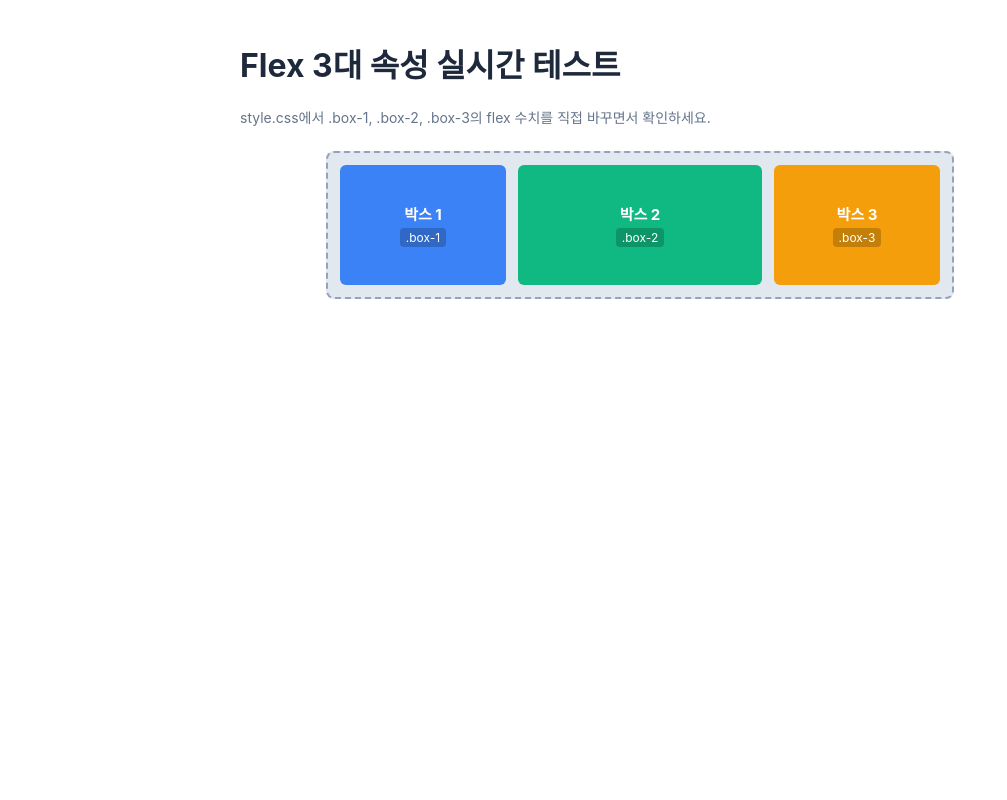
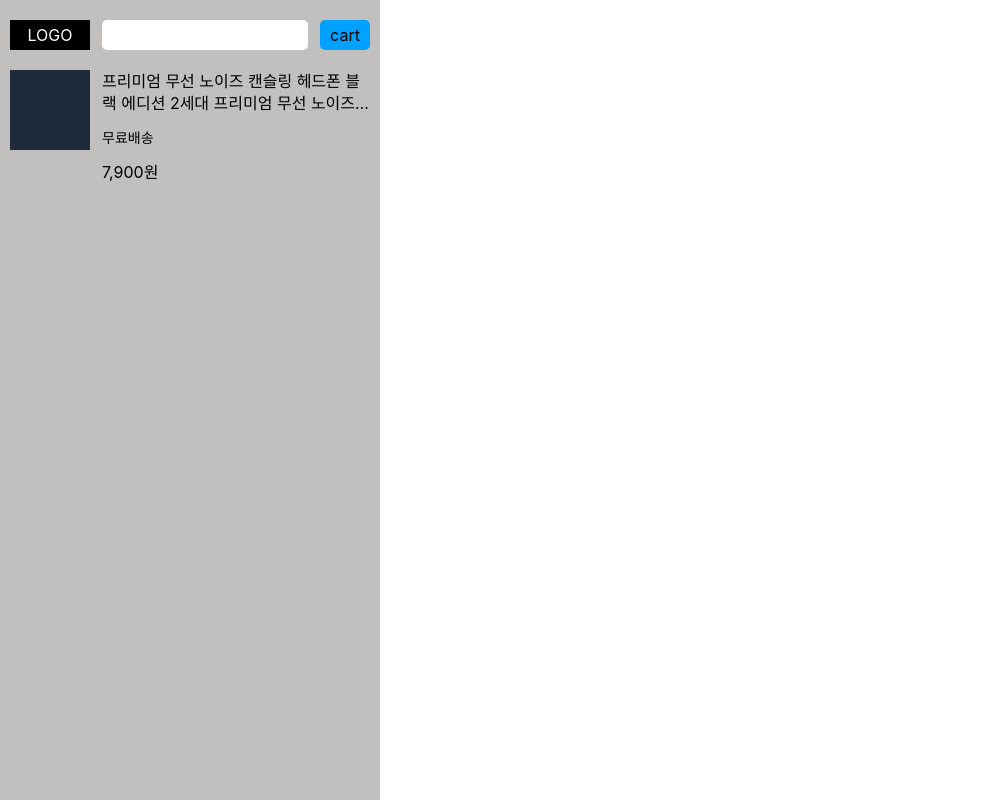
Before and after one commit to hyeinkim1223/example, a React (Create React App) app: page / in a window 1280 px wide. Shown: the whole page, without its empty margins (0-1007 px from the left). Built offline with nearby package versions, Linux system fonts and the light colour scheme.

Commit message:
Flex, Grid 예제

```diff
--- a/src/App.js
+++ b/src/App.js
@@ -1,36 +1,13 @@
 import './App.css';
+import Flex from './component/Flex';
+import GridExample from './component/GridExample';
 
 function App() {
-    return (
-        <>
-            <div className="container">
-                <h1>Flex 3대 속성 실시간 테스트</h1>
-                <p className="guide">
-                    style.css에서 .box-1, .box-2, .box-3의 flex 수치를 직접 바꾸면서 확인하세요.
-                </p>
-
-                {/* 부모 컨테이너 너비 제어용 래퍼 */}
-                <div className="parent-wrapper">
-                    <div className="flex-container">
-                        <div className="box box-1">
-                            <span className="title">박스 1</span>
-                            <span className="css-text">.box-1</span>
-                        </div>
-
-                        <div className="box box-2">
-                            <span className="title">박스 2</span>
-                            <span className="css-text">.box-2</span>
-                        </div>
-
-                        <div className="box box-3">
-                            <span className="title">박스 3</span>
-                            <span className="css-text">.box-3</span>
-                        </div>
-                    </div>
-                </div>
-            </div>
-        </>
-    );
+  return (
+    <>
+      <GridExample />
+    </>
+  );
 }
 
 export default App;
--- /dev/null
+++ b/src/component/Flex.css
@@ -0,0 +1,92 @@
+/* =========================================================
+   [직접 만지는 곳] flex-grow, flex-shrink, flex-basis 테스트
+   ========================================================= */
+
+/* 1번 파란 박스 */
+.box-1 {
+    background-color: #3b82f6;
+    flex-grow: 0;
+    flex-shrink: 1;
+    flex-basis: 150px;
+}
+
+/* 2번 초록 박스 (기본적으로 여백 챙겨 먹게 설정) */
+.box-2 {
+    background-color: #10b981;
+    flex-grow: 1;
+    flex-shrink: 1;
+    flex-basis: 150px;
+}
+
+/* 3번 주황 박스 (기본적으로 찌그러짐 방지 설정) */
+.box-3 {
+    background-color: #f59e0b;
+    flex-grow: 0;
+    flex-shrink: 0;
+    flex-basis: 150px;
+}
+
+/* =========================================================
+   Flex 부모 컨테이너 설정
+   ========================================================= */
+.flex-container {
+    display: flex;
+    /* 줄바꿈 테스트를 하려면 아래 주석을 풀어보세요 */
+    /* flex-wrap: wrap; */
+
+    /* [테스트]: 400px(비좁을 때 shrink 확인) / 800px(여유 있을 때 grow 확인) */
+    width: 600px;
+    min-height: 120px;
+    background-color: #e2e8f0;
+    border: 2px dashed #94a3b8;
+    border-radius: 8px;
+    padding: 12px;
+    gap: 12px;
+}
+
+/* =========================================================
+   공통 레이아웃 & 텍스트 스타일링
+   ========================================================= */
+.container {
+    max-width: 800px;
+    margin: 40px auto;
+    font-family: -apple-system, BlinkMacSystemFont, "Segoe UI", Roboto, sans-serif;
+    color: #1e293b;
+}
+
+.guide {
+    font-size: 14px;
+    color: #64748b;
+    margin: 8px 0 24px 0;
+}
+
+.parent-wrapper {
+    display: flex;
+    justify-content: center;
+}
+
+.box {
+    display: flex;
+    flex-direction: column;
+    align-items: center;
+    justify-content: center;
+    color: white;
+    border-radius: 6px;
+    min-height: 90px;
+    padding: 8px;
+    text-align: center;
+    transition: all 0.2s ease-out;
+}
+
+.box .title {
+    font-weight: bold;
+    font-size: 15px;
+    margin-bottom: 4px;
+}
+
+.box .css-text {
+    font-size: 12px;
+    background: rgba(0, 0, 0, 0.2);
+    padding: 2px 6px;
+    border-radius: 4px;
+}
--- /dev/null
+++ b/src/component/Flex.js
@@ -0,0 +1,36 @@
+import './Flex.css';
+function Flex() {
+  return (
+    <>
+      <div className="container">
+        <h1>Flex 3대 속성 실시간 테스트</h1>
+        <p className="guide">
+          style.css에서 .box-1, .box-2, .box-3의 flex 수치를 직접 바꾸면서
+          확인하세요.
+        </p>
+
+        {/* 부모 컨테이너 너비 제어용 래퍼 */}
+        <div className="parent-wrapper">
+          <div className="flex-container">
+            <div className="box box-1">
+              <span className="title">박스 1</span>
+              <span className="css-text">.box-1</span>
+            </div>
+
+            <div className="box box-2">
+              <span className="title">박스 2</span>
+              <span className="css-text">.box-2</span>
+            </div>
+
+            <div className="box box-3">
+              <span className="title">박스 3</span>
+              <span className="css-text">.box-3</span>
+            </div>
+          </div>
+        </div>
+      </div>
+    </>
+  );
+}
+
+export default Flex;
--- /dev/null
+++ b/src/component/Grid.js
@@ -0,0 +1,5 @@
+import './Grid.css';
+
+function Grid() {
+  return <></>;
+}
--- /dev/null
+++ b/src/component/GridExample.css
@@ -0,0 +1,63 @@
+.layout {
+    width: 360px;
+    height: 100vh;
+    background-color: #c2bfbf;
+    padding: 0 10px;
+}
+header {
+    display: grid;
+    grid-template-columns: 80px 1fr 50px;
+    gap: 12px;
+    padding: 20px 0px;
+    height: 30px;
+}
+.logo {
+    background-color: black;
+    color: white;
+    text-align: center;
+    align-content: center;
+}
+.searchBar {
+    border-radius: 5px;
+    border: 0;
+}
+.cartIcon {
+    border-radius: 5px;
+    text-align: center;
+    align-content: center;
+    background-color: #00A1FF;
+}
+.itemSection {
+    display: grid;
+    grid-template-columns: 80px 1fr;
+    grid-template-rows: auto auto auto;
+    grid-template-areas:
+        "thumnail title"
+        "thumnail delivery"
+        "thumnail price";
+;
+    gap: 12px;
+}
+.thumnail {
+    grid-area: thumnail;
+    width: 80px;
+    height: 80px;
+    background-color: #1e293b;
+}
+.title {
+    grid-area: title;
+    display: -webkit-box;
+    -webkit-line-clamp: 2; /* 보여줄 최대 줄 수 */
+    -webkit-box-orient: vertical;
+    overflow: hidden;
+    text-overflow: ellipsis;
+    line-height: 1.4;
+    max-height: 2.8em;
+}
+.delivery {
+    grid-area: delivery;
+    font-size: 0.875rem;
+}
+.price {
+    grid-area: price;
+}
--- /dev/null
+++ b/src/component/GridExample.js
@@ -0,0 +1,23 @@
+import './GridExample.css';
+function GridExample() {
+  return (
+    <div className="layout">
+      <header>
+        <div className="logo">LOGO</div>
+        <input className="searchBar"></input>
+        <div className="cartIcon">cart</div>
+      </header>
+      <div class="itemSection">
+        <div className="thumnail"></div>
+        <div className="title">
+          프리미엄 무선 노이즈 캔슬링 헤드폰 블랙 에디션 2세대 프리미엄 무선
+          노이즈 캔슬링 헤드폰 블랙 에디션 2세대
+        </div>
+        <div className="delivery">무료배송</div>
+        <div className="price">7,900원</div>
+      </div>
+    </div>
+  );
+}
+
+export default GridExample;
```
Also changed, not shown: src/component/Grid.css (added).
